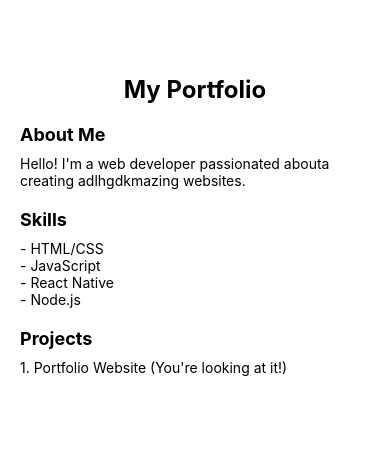
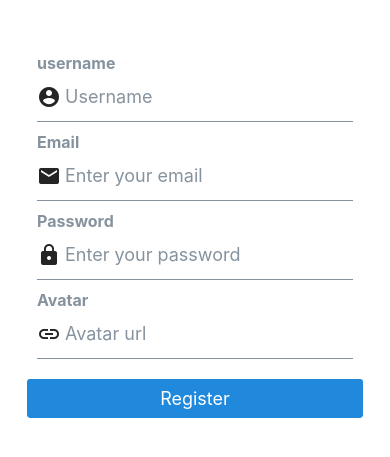
Before and after one commit to 256-katendechris-256/_GROUP_BSE_25_1, a React Native app: screen /Register in a window 390 px wide. Shown: the part 187-644 px from the top of the page. Built offline with nearby package versions, Linux system fonts and the light colour scheme.

Commit message:
added login and register pages

```diff
--- a/App.js
+++ b/App.js
@@ -1,26 +1,15 @@
 import React from 'react';
 import { StyleSheet, Text, View, ScrollView } from 'react-native';
+import Login from './screens/login';
+import Register from './screens/register';
 
 export default function App() {
   return (
-    <ScrollView contentContainerStyle={styles.container}>
-      <Text style={styles.title}>My Portfolio</Text>
-      <View style={styles.section}>
-        <Text style={styles.sectionTitle}>About Me</Text>
-        <Text>Hello! I'm a web developer passionated abouta creating adlhgdkmazing websites.</Text>
+    <View style= {styles.container}>
+      {/*<Login/>*/}
+      <Register/>
     </View>
-      <View style={styles.section}>
-        <Text style={styles.sectionTitle}>Skills</Text>
-        <Text>- HTML/CSS</Text>
-        <Text>- JavaScript</Text>
-        <Text>- React Native</Text>
-        <Text>- Node.js</Text>
-      </View>
-      <View style={styles.section}>
-        <Text style={styles.sectionTitle}>Projects</Text>
-        <Text>1. Portfolio Website (You're looking at it!)</Text>
-      </View>
-    </ScrollView>
+
   );
 }
 
--- /dev/null
+++ b/screens/login.js
@@ -0,0 +1,42 @@
+import { StyleSheet, Text, View } from 'react-native'
+import React, { useState } from 'react'
+import { Input, Button } from 'react-native-elements'
+
+export default function Login() {
+    const [email, setEmail] = useState('');
+    const [password, setPassword] = useState('');
+  return (
+    <View>
+      <Input
+      placeholder='Enter your email'
+      label='Email'
+      value={email}
+      onChangeText={text => setEmail(text)}
+      leftIcon = {{type: 'material', name: 'email'}}
+      />
+
+    <Input
+      placeholder='Enter your password'
+      label='Password'
+      value={password}
+      onChangeText={text => setPassword(text)}
+      leftIcon = {{type: 'material', name: 'lock'}}
+      secureTextEntry
+      />
+      <Button
+      title='Login'
+      />
+      <Button
+     style ={styles.btn}
+      title='Register'
+      />
+    </View>
+  )
+}
+
+const styles = StyleSheet.create({
+    btn:{
+        marginTop: 10,
+
+    }
+})
--- /dev/null
+++ b/screens/register.js
@@ -0,0 +1,58 @@
+import { StyleSheet, Text, View } from 'react-native'
+import React, { useState } from 'react'
+import { Input, Button } from 'react-native-elements'
+
+export default function Register() {
+    const [email, setEmail] = useState('');
+    const [password, setPassword] = useState('');
+    const [Username, setUsername] = useState('');
+    const [Avatar, setAvatar] = useState('');
+  return (
+    <View>
+     <Input
+      placeholder='Username'
+      label='username'
+      value={Username}
+      onChangeText={text => setUsername(text)}
+      leftIcon = {{type: 'material', name: 'account-circle'}}
+      />
+      <Input
+      placeholder='Enter your email'
+      label='Email'
+      value={email}
+      onChangeText={text => setEmail(text)}
+      leftIcon = {{type: 'material', name: 'email'}}
+      />
+
+    <Input
+      placeholder='Enter your password'
+      label='Password'
+      value={password}
+      onChangeText={text => setPassword(text)}
+      leftIcon = {{type: 'material', name: 'lock'}}
+      secureTextEntry
+      />
+      <Input
+      placeholder='Avatar url'
+      label='Avatar'
+      value={Avatar}
+      onChangeText={text => setAvatar(text)}
+      leftIcon = {{type: 'material', name: 'link'}}
+      />
+
+
+
+      <Button
+     style ={styles.btn}
+      title='Register'
+      />
+    </View>
+  )
+}
+
+const styles = StyleSheet.create({
+    btn:{
+        marginTop: 10,
+
+    }
+})
```
Also changed, not shown: package.json (+6 -1 lines), 1 other file (tests, documents, lock files or other folders). Lines whose indentation alone changed are shown as unchanged.
